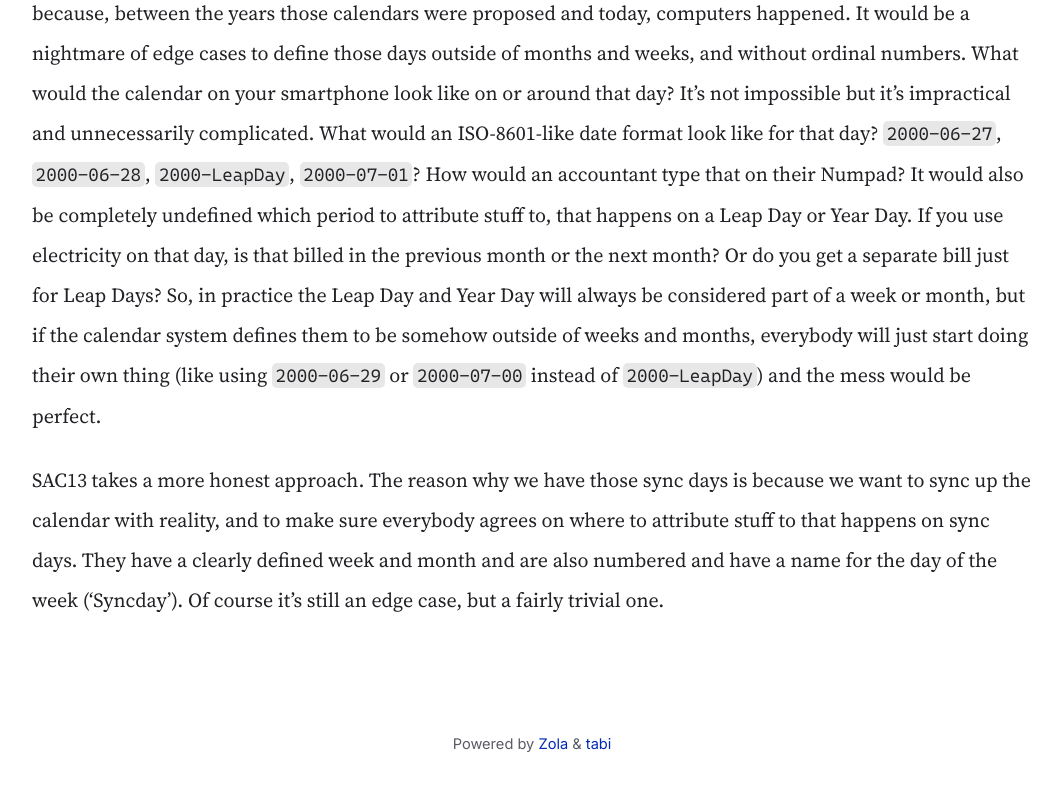
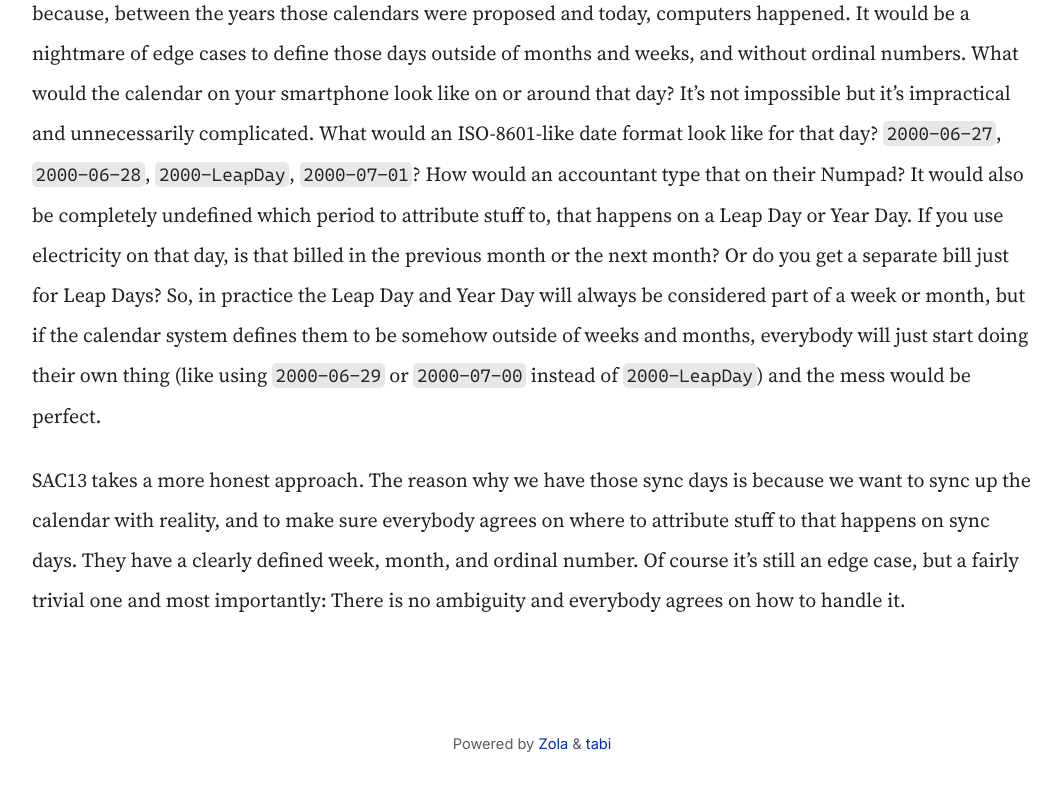
Before and after one commit to SAC-Thirteen/website, a plain HTML site: page docs/topics/blank-days/index.html in a window 1280 px wide. Shown: the part 760-1551 px from the top of the page, without its empty margins (108-1169 px from the left). Drawn offline with Linux system fonts and the light colour scheme.

Commit message:
Fixed wording, because there aren't official weekday names any more.

```diff
--- a/docs/topics/blank-days/index.html
+++ b/docs/topics/blank-days/index.html
@@ -123,10 +123,10 @@
             SAC13 takes a more honest approach. The reason why we have those
             sync days is because we want to sync up the calendar with reality,
             and to make sure everybody agrees on where to attribute stuff to
-            that happens on sync days. They have a clearly defined week and
-            month and are also numbered and have a name for the day of the week
-            (‘Syncday’). Of course it’s still an edge case, but a fairly trivial
-            one.
+            that happens on sync days. They have a clearly defined week, month,
+            and ordinal number. Of course it’s still an edge case, but a fairly
+            trivial one and most importantly: There is no ambiguity and
+            everybody agrees on how to handle it.
           </p>
         </main>
       </div>
```
